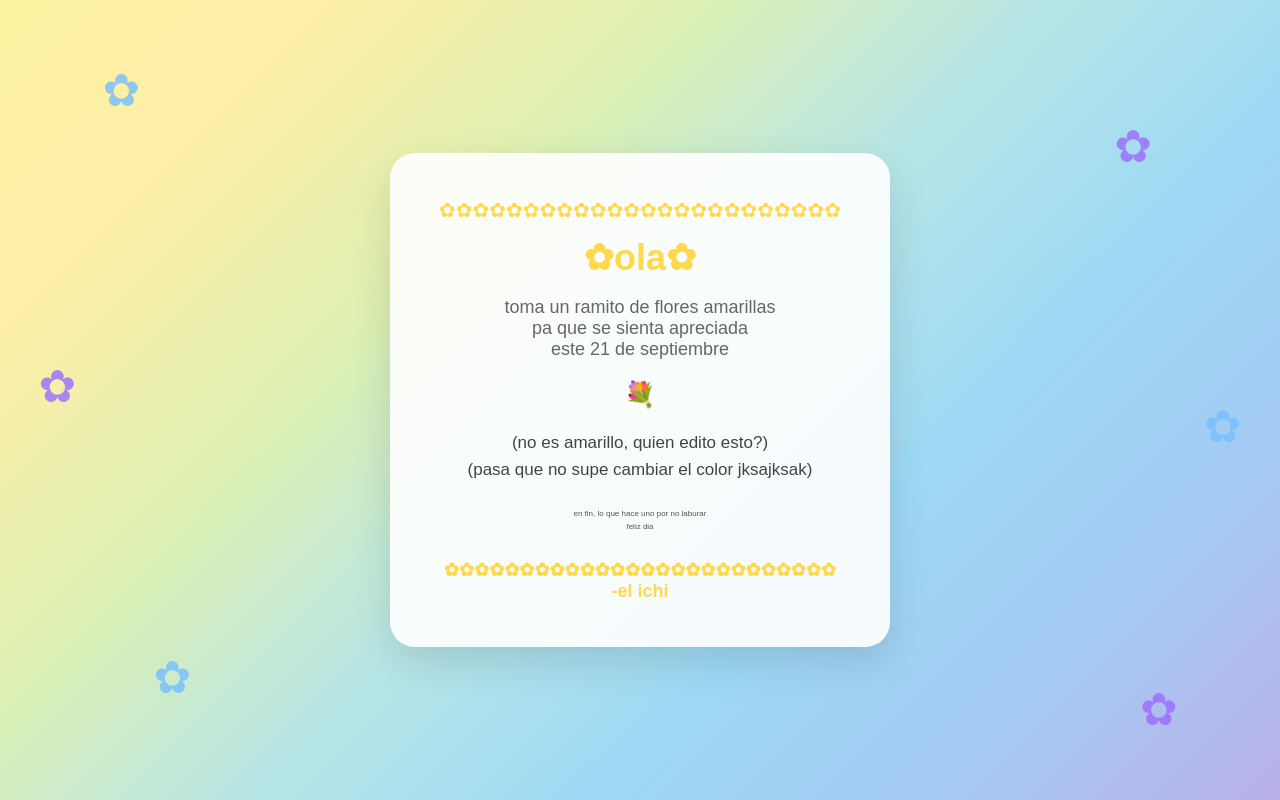
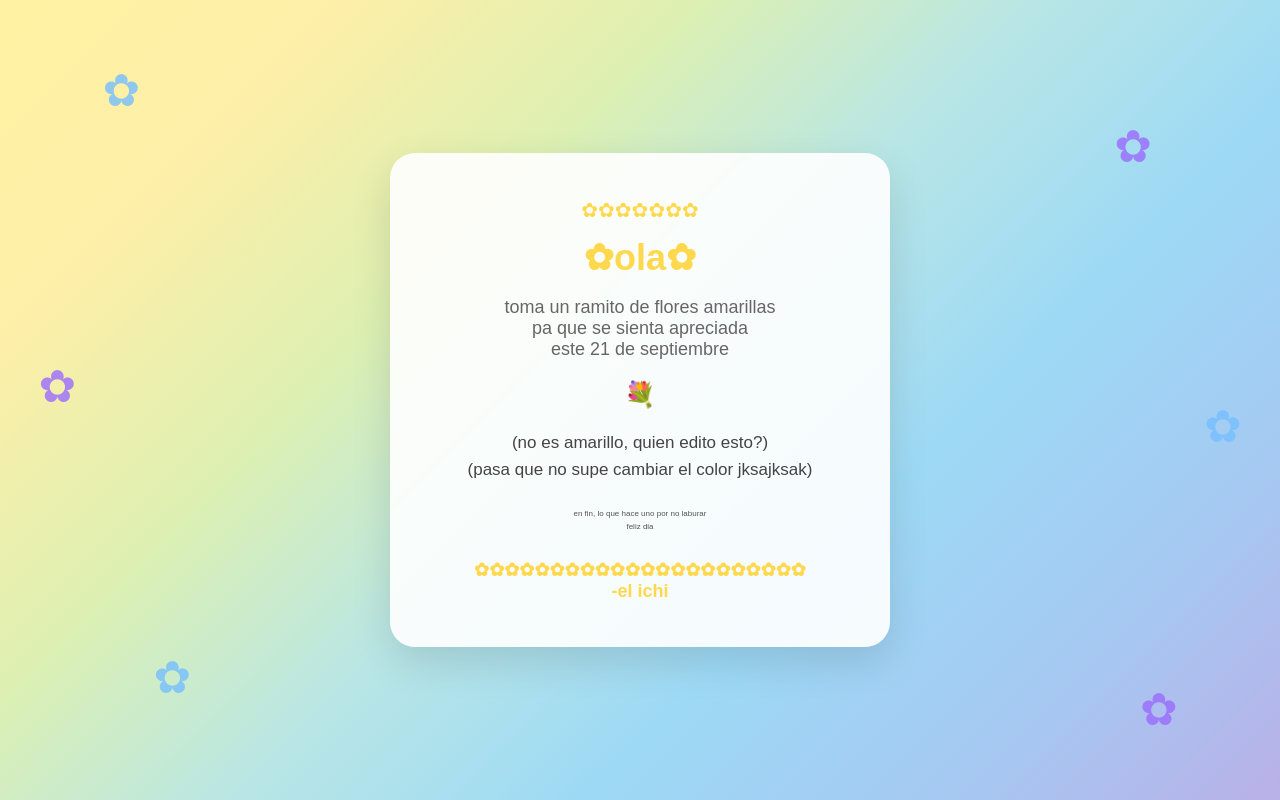
Before and after one commit to ichigami33/me-acabo-de-enterar-que-en-mexico-no-es-primavera-xd, a plain HTML site: page index.html in a window 1280 px wide. Drawn offline with Linux system fonts and the light colour scheme.

Commit message:
Update index.html

```diff
--- a/index.html
+++ b/index.html
@@ -23,7 +23,7 @@
 
         <div class="tarjeta">
 
-            <div class="emoji-principal">✿✿✿✿✿✿✿✿✿✿✿✿✿✿✿✿✿✿✿✿✿✿✿✿</div>
+            <div class="emoji-principal">✿✿✿✿✿✿✿</div>
 
             <h1>✿ola✿</h1>
 
@@ -43,7 +43,7 @@
             </p>
 
             <p class="firma">
-                ✿✿✿✿✿✿✿✿✿✿✿✿✿✿✿✿✿✿✿✿✿✿✿✿✿✿<br>-el ichi
+                ✿✿✿✿✿✿✿✿✿✿✿✿✿✿✿✿✿✿✿✿✿✿<br>-el ichi
             </p>
 
         </div>
```
